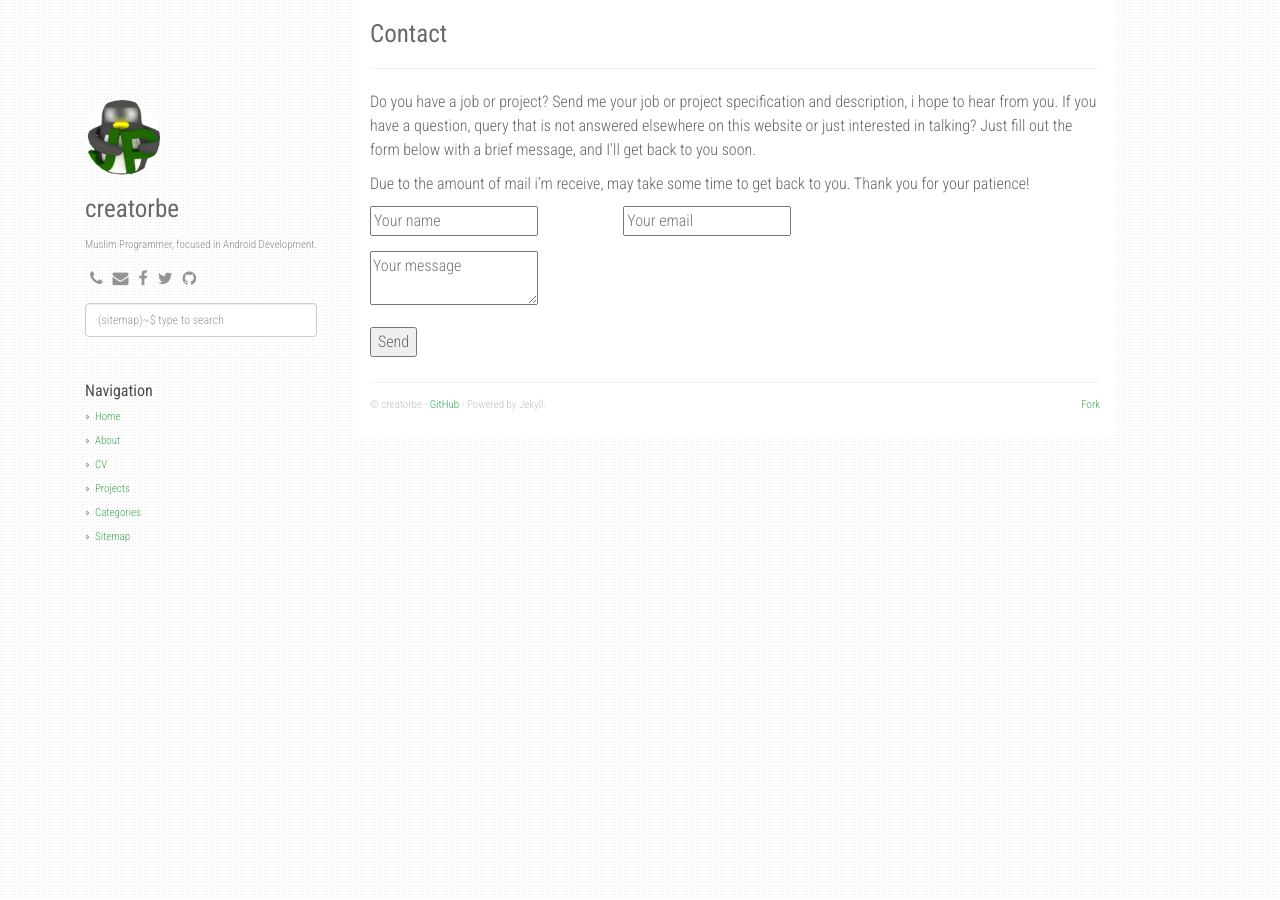
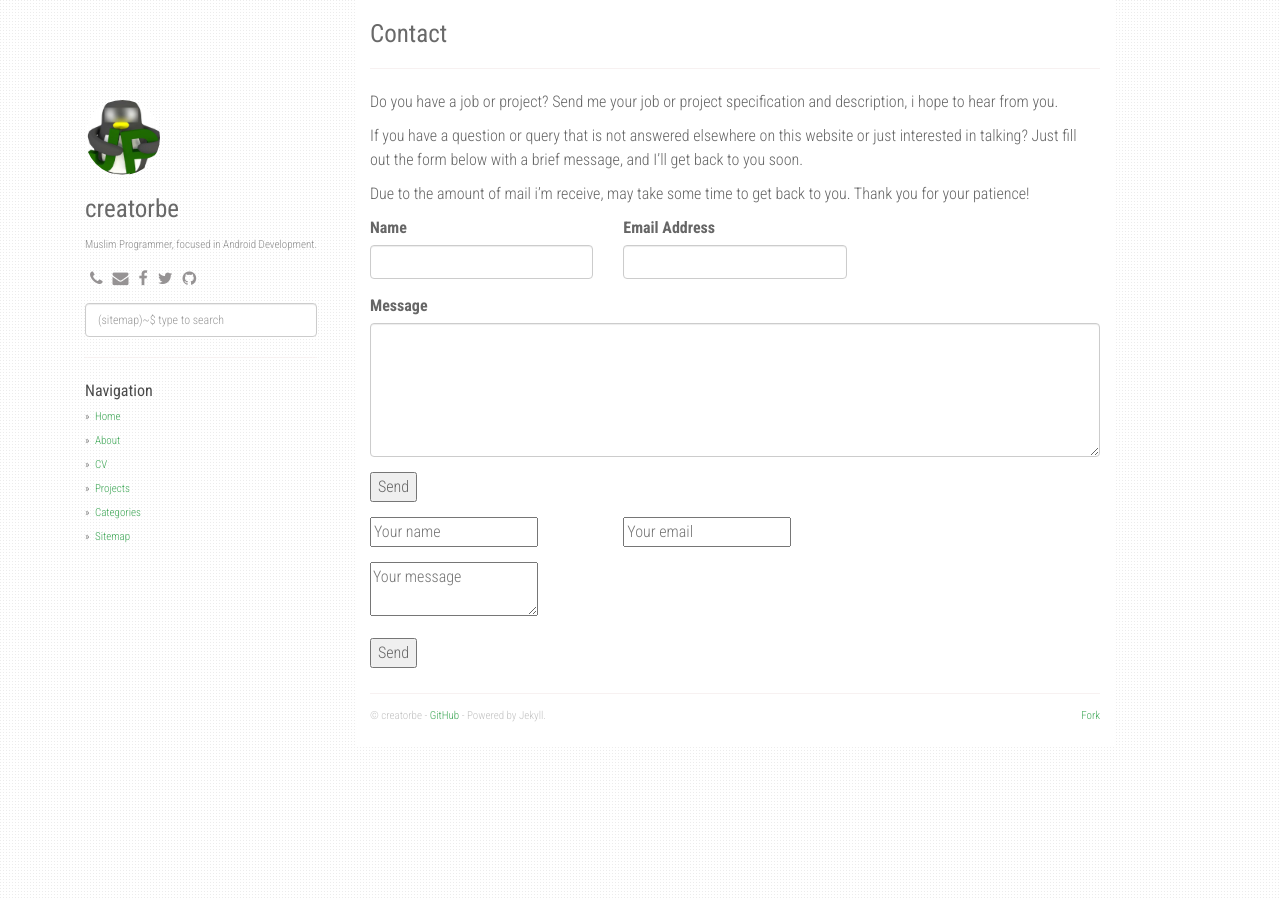
Before and after one commit to creatorbe/creatorbe.github.io, a Jekyll site: the page built from contact.md, in a window 1280 px wide. Built offline with Jekyll 4.4.1, drawn with Linux system fonts in a browser that asks for light colours; nearby versions of some CDN libraries.

Commit message:
compare form

```diff
--- a/contact.md
+++ b/contact.md
@@ -4,11 +4,13 @@
 permalink: /contact/
 ---
 
-Do you have a job or project? Send me your job or project specification and description, i hope to hear from you. If you have a question, query that is not answered elsewhere on this website or just interested in talking? Just fill out the form below with a brief message, and I'll get back to you soon.
+Do you have a job or project? Send me your job or project specification and description, i hope to hear from you.
+
+If you have a question or query that is not answered elsewhere on this website or just interested in talking? Just fill out the form below with a brief message, and I'll get back to you soon.
 
 Due to the amount of mail i'm receive, may take some time to get back to you. Thank you for your patience!
 
-<!--
+
 <meta name="referrer" content="origin">
 <form id="contactform" role="form" method="POST">
 	<div class="row">
@@ -39,41 +41,6 @@
     contactform.setAttribute('action', '//formspree.io/' + 'creatorb45' + '@' + 'gmail' + '.' + 'com');
 </script>
 
- -->
-<!-- <meta name="referrer" content="origin">
-<div class="row">
- 	<div class="col-lg-6 col-lg-offset-3">
-
- 		<div id="submit-success" class="alert alert-success alert-dismissible collapse" role="alert">
- 			<button type="button" class="close" data-dismiss="alert" aria-label="Close"><span aria-hidden="true">&times;</span></button>
- 			Your message received! I'll be in touch soon.
- 		</div>
-
- 		<div id="submit-errors" class="alert alert-danger alert-dismissible collapse" role="alert">
- 			<button type="button" class="close" data-dismiss="alert" aria-label="Close"><span aria-hidden="true">&times;</span></button>
- 			It looks like there was an error submitting the form. Please try again later.
- 		</div>
-
- 		<form id="contact-form" class="form" action="/">
- 			<div class="form-group">
- 				<label for="name">Name</label>
- 				<input class="form-control" type="text" name="name" required placeholder="Name">
- 			</div>
- 			<div class="form-group">
- 				<label for="email">Email</label>
- 				<input class="form-control" type="email" name="_replyto" required placeholder="email@address.com">
- 				<input type="hidden" name="_subject" value="CREATORBE LINKS" />
- 			</div>
- 			<div class="form-group">
- 				<label for="message">Message</label>
- 				<textarea class="form-control" name="message" placeholder="Message" required rows="5"></textarea>
- 			</div>
- 			<input class="btn btn-primary" type="submit" value="Send">
- 		</form>
-
- 	</div>
- </div> -->
-
  <meta name="referrer" content="origin">
  <form method="POST" action="http://formspree.io/creatorb45@gmail.com">
  	<div class="row">
```
